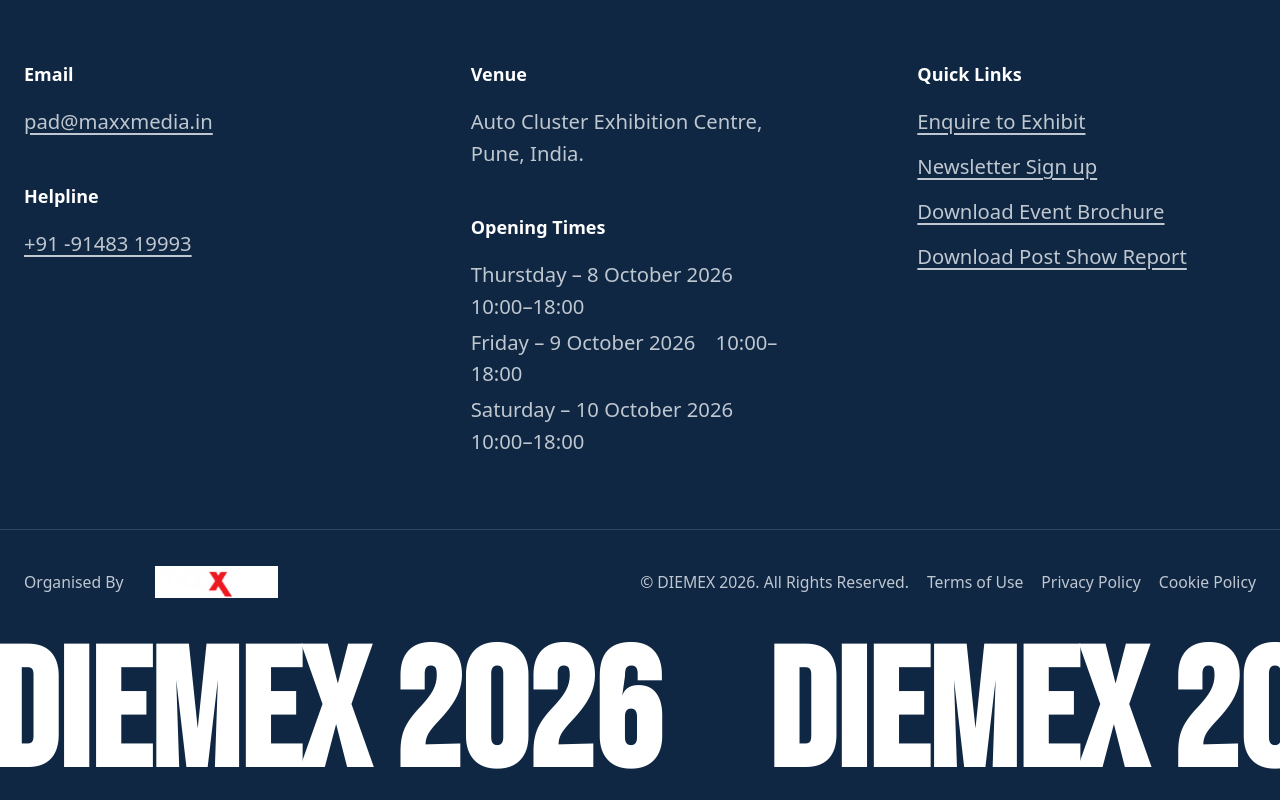
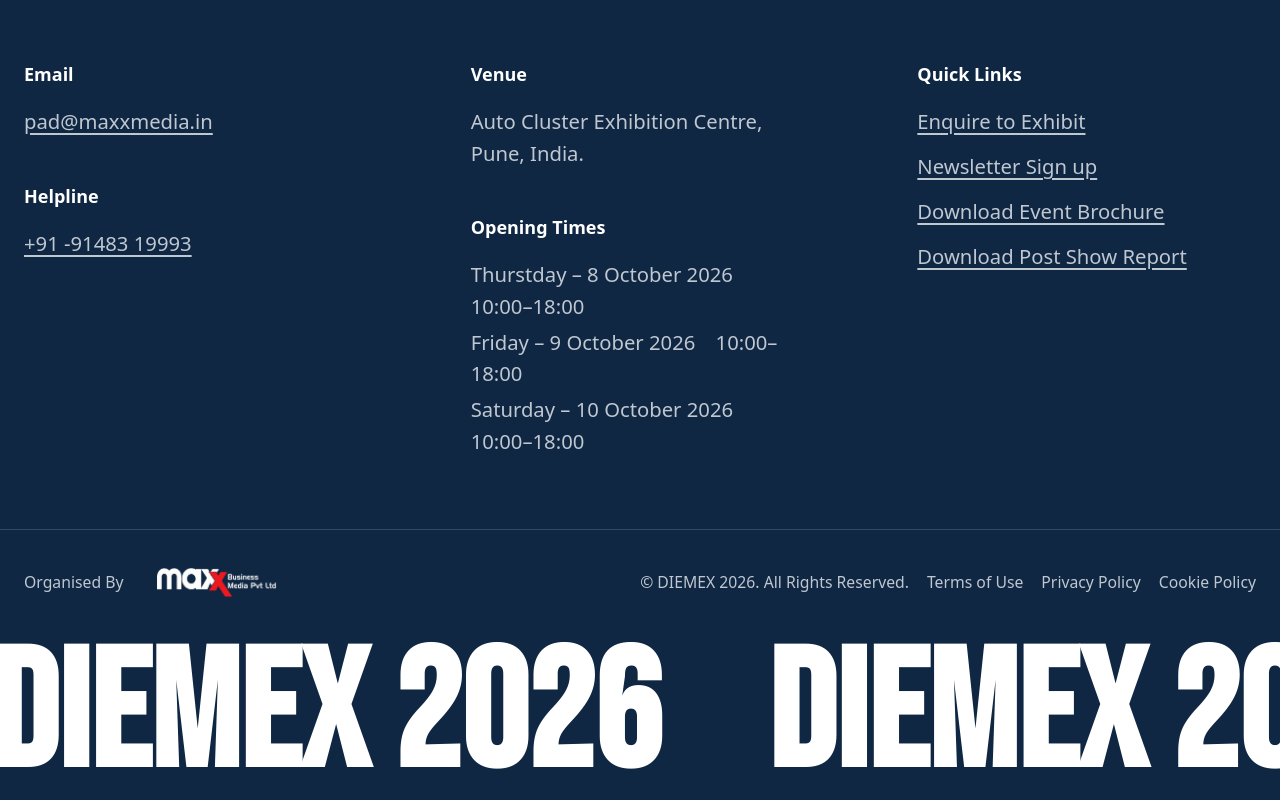
Before and after one commit to Sandeep1816/diemex, a Next.js app: page /contact-us in a window 1280 px wide. Shown: the part 2556-3356 px from the top of the page. Built offline with nearby package versions, Linux system fonts and the light colour scheme.

Commit message:
Update MainFooter.tsx

```diff
--- a/components/MainFooter.tsx
+++ b/components/MainFooter.tsx
@@ -90,7 +90,7 @@ export function MainFooter() {
     <img
       src="/images/maxx.png"
       alt="Maxx Business Media Pvt. Ltd."
-      className="h-6 md:h-7 w-auto bg-white"
+      className="h-6 md:h-7 w-auto"
     />
   </div>
 </div>
```
